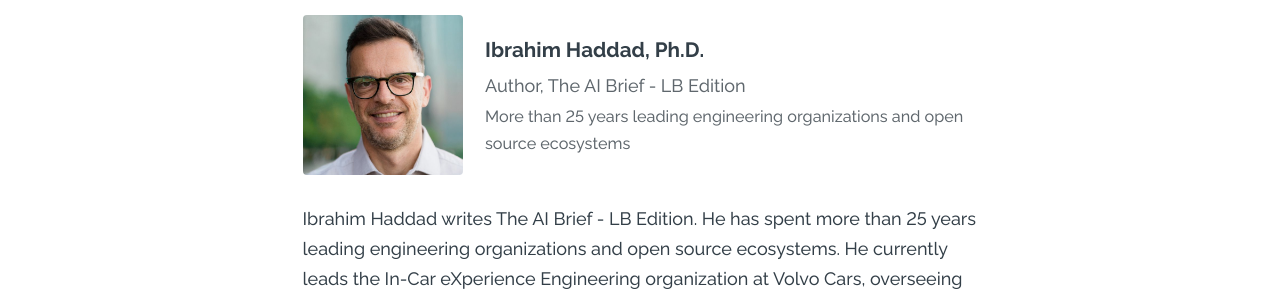
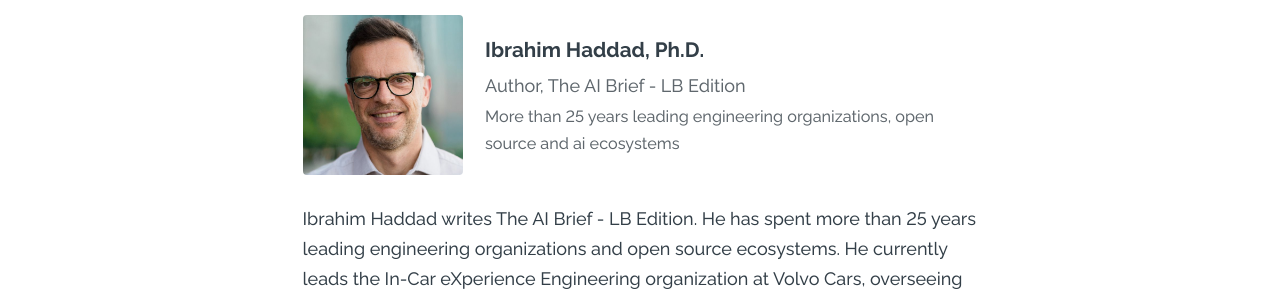
Before and after one commit to ibrahimhaddad/ai-brief-beirut, a Jekyll site: the page built from author.html, in a window 1280 px wide. Shown: the part 179-477 px from the top of the page. Built offline with Jekyll 4.4.1, drawn with Linux system fonts in a browser that asks for light colours.

```diff
--- a/_data/author.yml
+++ b/_data/author.yml
@@ -5,7 +5,7 @@ credentials: "Ph.D."
 headshot: "/assets/img/2026-10-29-ibrahim-haddad.jpg"
 headshot_alt: "Ibrahim Haddad"
 # Short credibility line: the home page shows "By Ibrahim Haddad, with ..." and the author page shows it under the name.
-credibility: "more than 25 years leading engineering organizations and open source ecosystems"
+credibility: "more than 25 years leading engineering organizations, open source and AI ecosystems"
 # One sentence shown at the end of every issue.
 byline: "Written by Ibrahim Haddad, who previously served as founding executive director of the PyTorch Foundation and executive director of LF AI & Data Foundation."
 bio:
```
